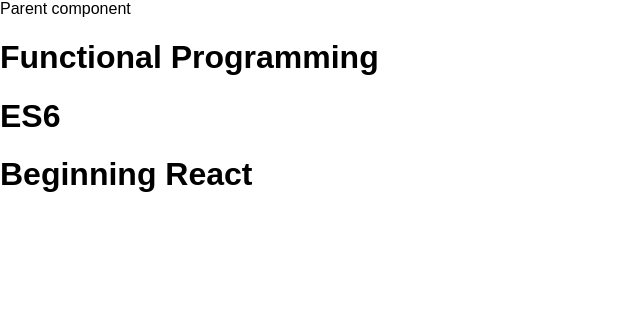
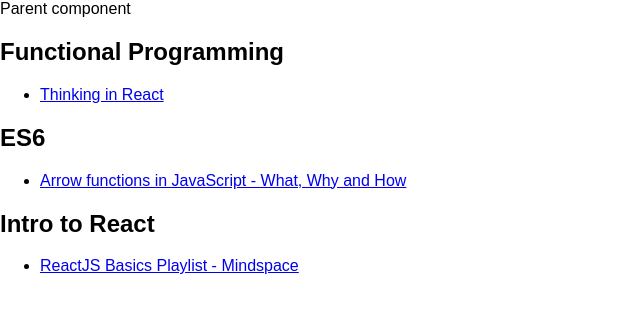
Before and after one commit to jpanaia/BookmarkManager, a React (Create React App) app: page / in a window 1280 px wide. Shown: the top 312 px of the page, without its empty margins (0-640 px from the left). Built offline with nearby package versions, Linux system fonts and the light colour scheme.

Commit message:
modify App.js + Subject.js props to accomodate new state structure

```diff
--- a/src/App.js
+++ b/src/App.js
@@ -27,7 +27,7 @@
                                     {title: "ECMAScript 6 / ES6 New Features - Tutorial 1 - Let", url: "https://www.youtube.com/watch?v=ZJZfIw3P8No&list=PL6gx4Cwl9DGBhgcpA8eTYYWg7im72LgLt"}
                                 ]
                 },
-                {   subject: "Beginning React",
+                {   subject: "Intro to React",
                     resources: [
                                     {title: "ReactJS Basics Playlist - Mindspace", url: "https://www.youtube.com/watch?v=JPT3bFIwJYA&list=PL55RiY5tL51oyA8euSROLjMFZbXaV7skSt"},
                                     {title: "REACT JS TUTORIAL - LearnCode.academy", url: "https://www.youtube.com/watch?v=fd2Cayhez58&feature=youtu.be"}
@@ -42,9 +42,10 @@
         return (
             <div>
                 Parent component
-                <Subject subject={this.state.resources[0].subject}/>
-                <Subject subject={this.state.resources[1].subject}/>
-                <Subject subject={this.state.resources[2].subject}/>
+               {/*} {this.state.resources.map((s) => s.subject)} */}
+                <Subject items={this.state.resources[0]}/>
+                <Subject items={this.state.resources[1]}/>
+                <Subject items={this.state.resources[2]}/>
             </div>
         );
     }
--- a/src/Subject.js
+++ b/src/Subject.js
@@ -3,13 +3,17 @@
 export default class Subject extends Component {
 	constructor(props) {
 		super(props);
-
 	}
 	// event handlers
 
 	render() {
 		return (
-			<h1>{this.props.subject}</h1>
+			<div>
+				<h2>{this.props.items.subject}</h2>
+				<ul>
+					<li><a href="#">{this.props.items.resources[0].title}</a></li>
+				</ul>
+			</div>
 		)
 	}
 
```
Also changed, not shown: 1 other file (tests, documents, lock files or other folders).
